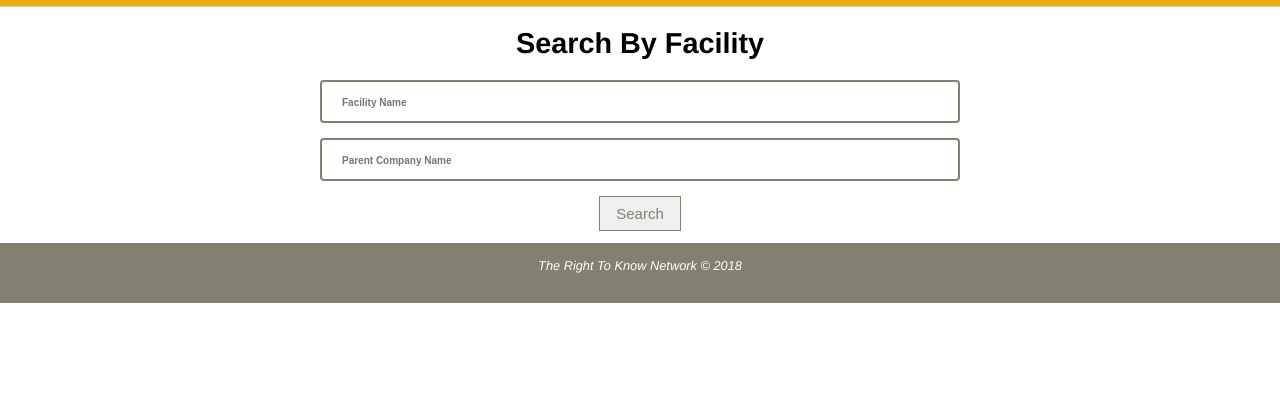
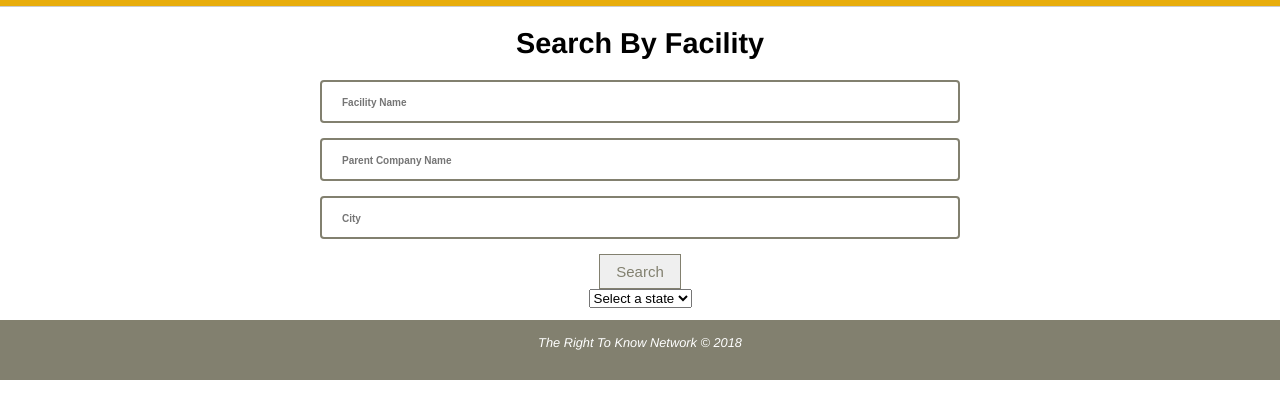
Before and after one commit to rji-futures-lab/django-rmp-data, a Django app: page /rmp/facility_search/ in a window 1280 px wide. Shown: the part 179-598 px from the top of the page. Run offline with Django 3.2, Linux system fonts and the light colour scheme; some web fonts are replaced.

Commit message:
front-end changes

```diff
--- a/rmp/templates/rmp/facility_search.html
+++ b/rmp/templates/rmp/facility_search.html
@@ -13,17 +13,31 @@
     <p class="error">Please submit a search term.</p>
 
     <form class="search" action="" method="get">
-      <input type="text" name="facility" placeholder="Facility Name"/>
+      <input type="text" name="facility" placeholder="Facility Name" required/>
       <input type="text" name="parent_company" placeholder="Parent Company Name"/>
-      <input type="submit" value="Search" />
+      <input type="text" name="city" placeholder="City"/>
+      <input type="submit" value="Search" required/>
+      <select name="state" required>
+        <option value="" name="default">Select a state</option>
+        {% for state in state_list %}
+        <option value="{{ state.state }}">{{ state.state }}</option>
+        {% endfor %}
+      </select>
     </form>
 
 {% else %}
 
     <form class="search" action="search_by_facility" method="get">
-      <input type="text" name="facility" placeholder="Facility Name"/>
+      <input type="text" name="facility" placeholder="Facility Name" required/>
       <input type="text" name="parent_company" placeholder="Parent Company Name"/>
-      <input type="submit" value="Search" />
+      <input type="text" name="city" placeholder="City"/>
+      <input type="submit" value="Search" required/>
+      <select name="state" required>
+        <option value="" name="default">Select a state</option>
+        {% for state in state_list %}
+        <option value="{{ state.state }}">{{ state.state }}</option>
+        {% endfor %}
+      </select>
     </form>
 
 {% endif %}
--- a/rmp/views.py
+++ b/rmp/views.py
@@ -81,13 +81,23 @@
 
 def search_by_facility(request):
     error=False
-    if 'facility' in request.GET and 'parent_company' in request.GET:
+    if 'facility' in request.GET and 'parent_company' in request.GET and 'city' in request.GET and 'state' in request.GET:
         facility_query = request.GET['facility']
         pc_query = request.GET['parent_company']
-        if not facility_query and not pc_query:
+        state_query = request.GET['state']
+        city_query = request.GET['city']
+        if not facility_query and not pc_query and not state_query and not city_query:
             error=True
-        elif facility_query and pc_query:
-            facility_list = Facility.objects.filter(facility_name__search=facility_query).filter(parent__search=pc_query).select_related('execsum_rmp').select_related('rmp')
+        elif facility_query and pc_query and state_query and city_query:
+            facility_list = Facility.objects.filter(
+                facility_name__search=facility_query
+            ).filter(
+                parent__search=pc_query
+            ).filter(
+                city__search=city_query
+            ).filter(
+                state__search=state_query
+            ).select_related('execsum_rmp').select_related('rmp')
             # registration = Registration.objects.filter(facility_name__search=facility_query).filter(parent__search=pc_query).order_by('-complete_check_dt')[:1] , 'execsum': execsum, 'registration': registration
             # execsum = Facility.objects.filter(facility_name__search=facility_query).filter(parent__search=pc_query).select_related('execsum_rmp')
             context = {'facility_list': facility_list, 'facility_query': facility_query, 'pc_query': pc_query}
@@ -99,13 +109,15 @@
             # execsum = Facility.objects.filter(facility_name__search=facility_query).select_related('execsum_rmp')
             # facility_id = Facility.objects.filter(facility_name__search=facility_query).values_list('rmp', flat=True) , 'facility_id': facility_id})
             # registration = Registration.objects.filter(facility_name__search=facility_query).order_by('-complete_check_dt')[:1] , 'execsum': execsum, 'registration': registration
-            return render(request, 'rmp/facility_results.html', {'facility_list': facility_list, 'facility_query': facility_query})
+            context = {'facility_list': facility_list, 'facility_query': facility_query}
+            return render(request, 'rmp/facility_results.html', context)
 
         elif len(pc_query) != 0:
             pc_query = request.GET['parent_company']
             facility_list = Facility.objects.filter(parent__search=pc_query).select_related('execsum_rmp').select_related('rmp')
             # registration = Registration.objects.filter(parent__search=pc_query).order_by('-complete_check_dt')[:1] , 'execsum': execsum, 'registration': registration
             # execsum = Facility.objects.filter(parent__search=pc_query).select_related('execsum_rmp')
-            return render(request, 'rmp/facility_results.html', {'facility_list': facility_list, 'pc_query': pc_query})
+            context = {'facility_list': facility_list, 'pc_query': pc_query}
+            return render(request, 'rmp/facility_results.html', context)
 
     return render(request, 'rmp/facility_search.html', {'error': error})
```
